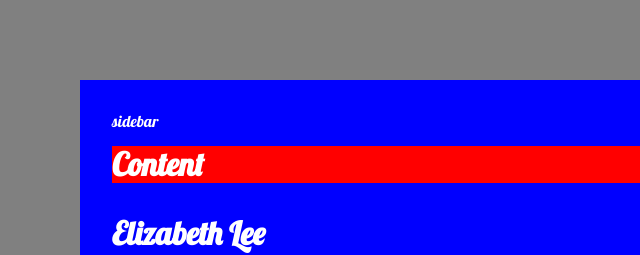
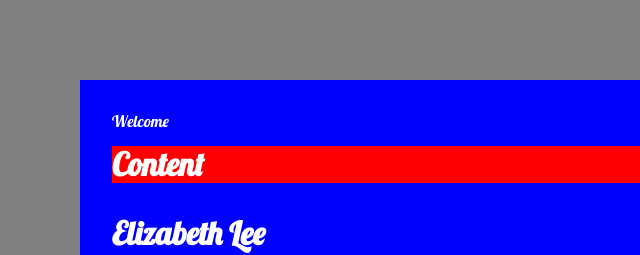
Before and after one commit to Binghamton-University-Design/web-journal-elizabethlee125, a plain HTML site: page index.html in a window 1280 px wide. Shown: the top 255 px of the page, 0-640 px from the left. Drawn offline with nearby package versions, Linux system fonts and the light colour scheme.

Commit message:
Update index.html

```diff
--- a/index.html
+++ b/index.html
@@ -17,7 +17,7 @@
 		 </div id="wrapper">
 
 		 	<div id="main" class="width-4-12">
-		 		<p>sidebar</p>
+		 		<p>Welcome</p>
 		 		<div id="content" class="width-8-12">
 		 			<h1>Content</div>
 
```
